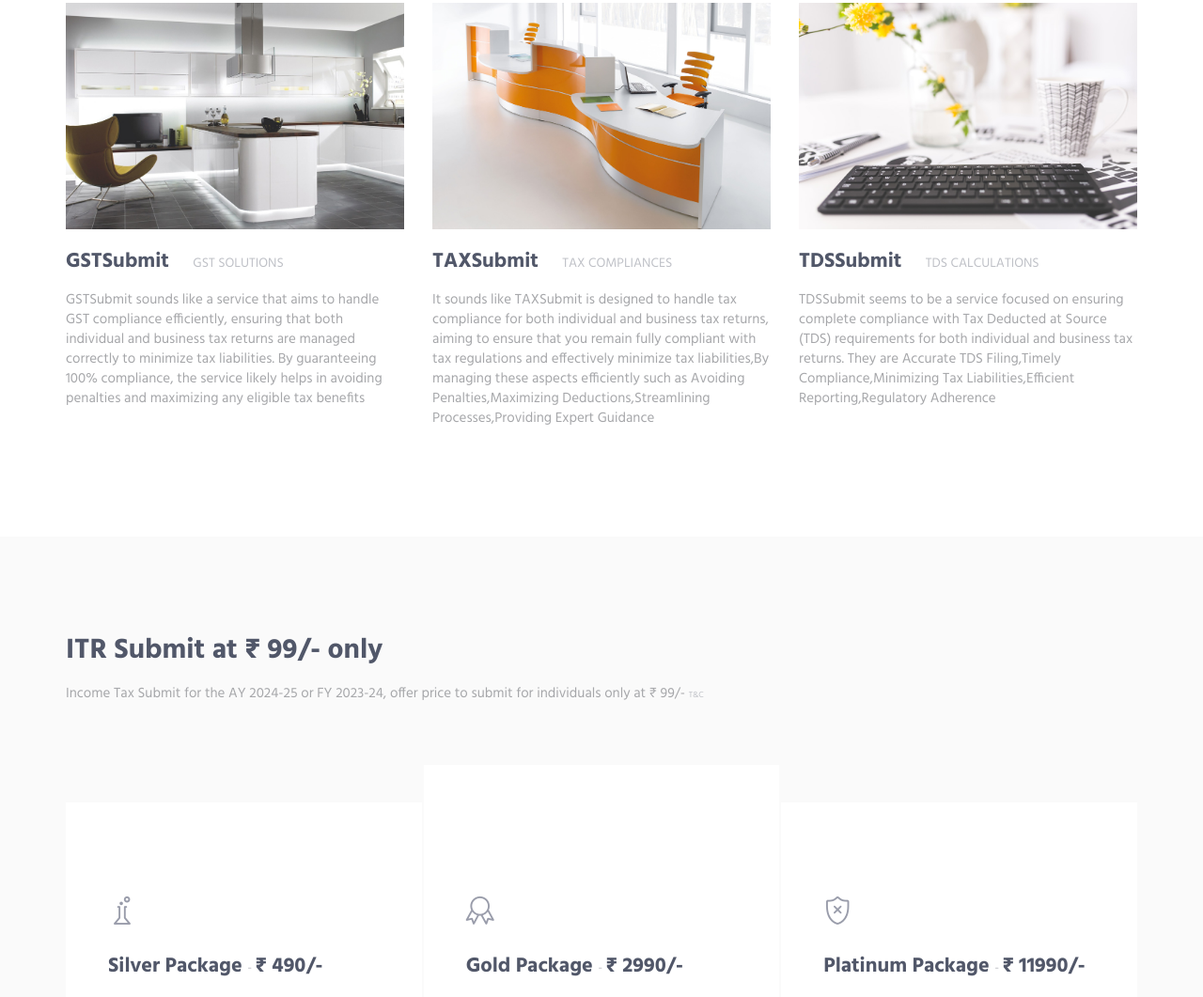
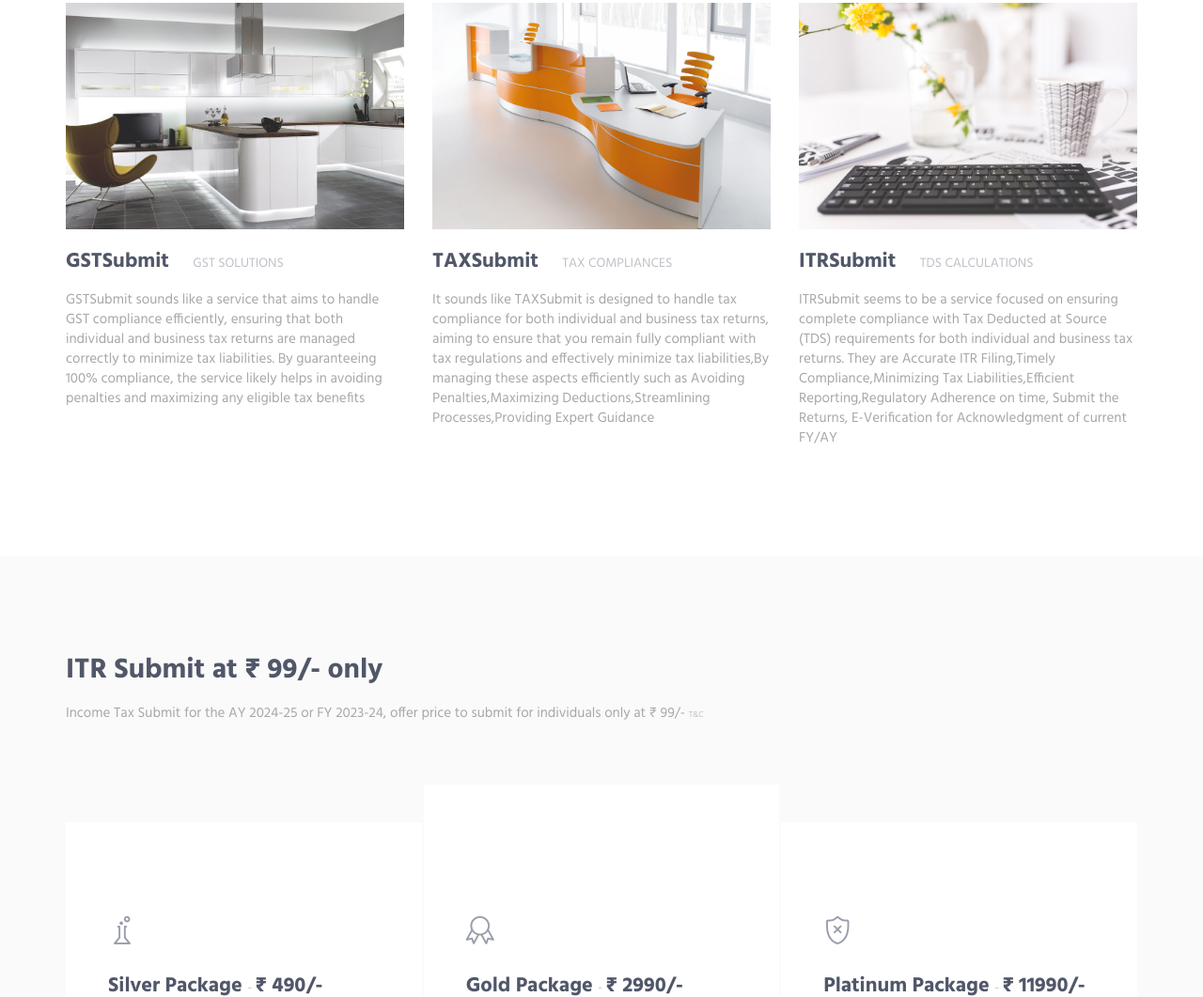
Before and after one commit to deccanidentity/GstSubmitCOM.github.io, a plain HTML site: page index.html in a window 1280 px wide. Shown: the part 2511-3572 px from the top of the page at 94% size. Drawn offline with Linux system fonts and the light colour scheme.

Commit message:
Update index.html
ITRSubmit

```diff
--- a/index.html
+++ b/index.html
@@ -242,8 +242,8 @@
                         <div class="margin-b-20">
                             <img class="img-responsive" src="img/970x647/03.jpg" alt="Latest Products Image">
                         </div>
-                        <h4><a href="#">TDSSubmit</a> <span class="text-uppercase margin-l-20">TDS Calculations</span></h4>
-                        <p>TDSSubmit seems to be a service focused on ensuring complete compliance with Tax Deducted at Source (TDS) requirements for both individual and business tax returns. They are Accurate TDS Filing,Timely Compliance,Minimizing Tax Liabilities,Efficient Reporting,Regulatory Adherence</p>
+                        <h4><a href="#">ITRSubmit</a> <span class="text-uppercase margin-l-20">TDS Calculations</span></h4>
+                        <p>ITRSubmit seems to be a service focused on ensuring complete compliance with Tax Deducted at Source (TDS) requirements for both individual and business tax returns. They are Accurate ITR Filing,Timely Compliance,Minimizing Tax Liabilities,Efficient Reporting,Regulatory Adherence on time, Submit the Returns, E-Verification for Acknowledgment of current FY/AY</p>
                         <!--<a class="link" href="#">Details</a> -->
                     </div>
                     <!-- End Latest Products -->
```
